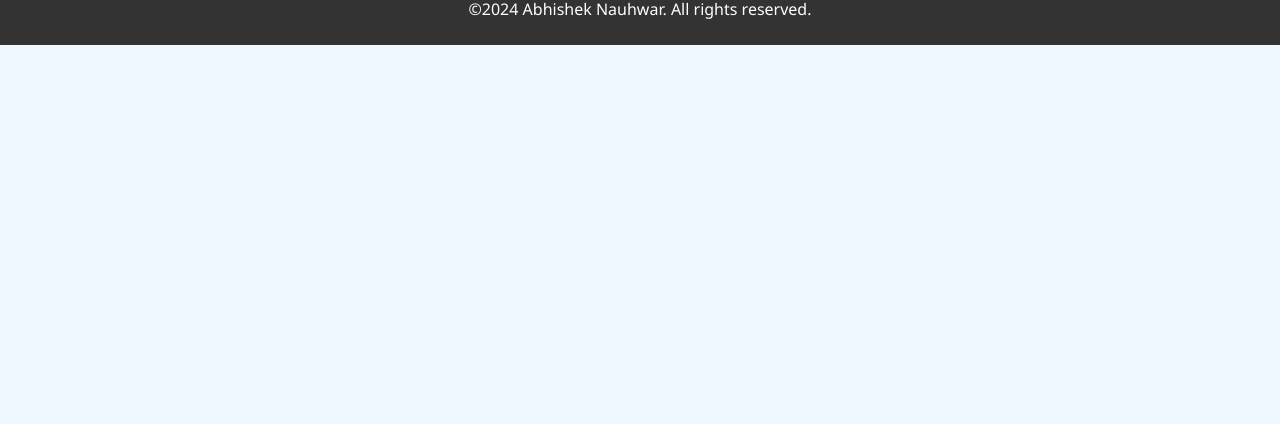
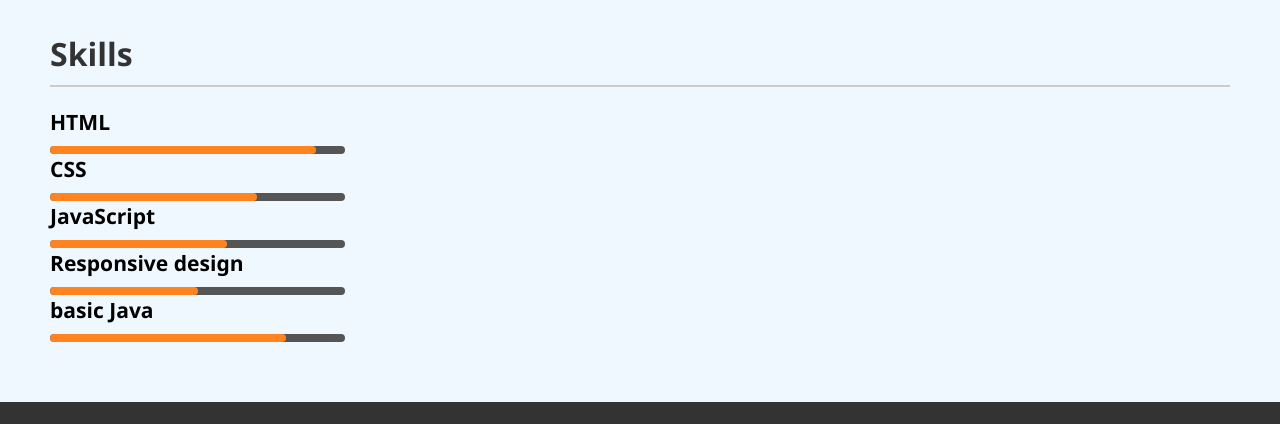
Before and after one commit to reallyabhishek/Portfolio, a plain HTML site: page index.html in a window 1280 px wide. Shown: the part 1094-1518 px from the top of the page. Before the commit the page ends 1139 px from the top, so only its background shows below. Drawn offline with Linux system fonts and the light colour scheme.

Commit message:
added skills

```diff
--- a/index.html
+++ b/index.html
@@ -14,7 +14,7 @@
         <navbar class="navbar">
             <a href="#" class="active">Portfolio</a>
             <a href="#education">Education</a>
-            <a href="#">Skills</a>
+            <a href="#skills">Skills</a>
             <a href="#">Projects</a>
         </navbar>
         <a href="#" class="Contact">Contact Me</a>
@@ -52,6 +52,42 @@
             <p>Completed: 2019</p>
         </div>
     </div>
+    <!-- skills section -->
+    <div class="skills" id="skills">
+        <h2>Skills</h2>
+        <div class="skills-container">
+            <div class="skill-item">
+                <h3>HTML</h3>
+                <div class="skill-bar">
+                    <div class="progress" style="width: 90%;"></div>
+                </div>
+            </div>
+            <div class="skill-item">
+                <h3>CSS</h3>
+                <div class="skill-bar">
+                    <div class="progress" style="width: 70%;"></div>
+                </div>
+            </div>
+            <div class="skill-item">
+                <h3>JavaScript</h3>
+                <div class="skill-bar">
+                    <div class="progress" style="width: 60%;"></div>
+                </div>
+            </div>
+            <div class="skill-item">
+            <h3>Responsive design</h3>
+            <div class="skill-bar">
+                <div class="progress" style="width: 50%;"></div>
+            </div>
+            </div>
+            <div class="skill-item">
+            <h3>basic Java</h3>
+            <div class="skill-bar">
+                <div class="progress" style="width: 80%;"></div>
+            </div>
+            </div>
+        </div>
+    </div>
     <div class="footer">
         <div class="footer-content">
             <p>Connect with me:</p>
--- a/style.css
+++ b/style.css
@@ -14,7 +14,6 @@
  }
  .header
  {
-    position: fixed;
     top: 0;
     left: 0;
     width: 100%;
@@ -222,3 +221,53 @@
 {
   color: rgb(255, 132, 32);
 }
+.skills
+{
+  padding: 20px;
+  /* text-align: center; */
+  margin: 30px;
+
+}
+.skills h2
+{
+  font-size: 2em;
+  color: #333;
+  margin-bottom: 20px;
+  padding-bottom: 10px;
+  border-bottom: 2px solid #ccc;
+}
+.skills-container
+{
+  /* display: flex; */
+
+  /* grid-template-rows: repeat(auto-fit, minmax(120px, 1fr)); */
+  gap: 15px;
+  border-radius: 8px;
+  font-size: 18px;
+  transition: transform 0.3s ease;
+}
+/* .skill-item:hover
+{
+  transform: scale(1.05);
+} */
+.skill-bar
+{
+  background-color: #555;
+  border-radius: 5px;
+  overflow: hidden;
+  margin-top: 10px;
+  height: 8px;
+}
+.progress
+{
+  background-color: rgb(255, 132, 32);
+  height: 100%;
+  width: 0;
+  border-radius: 5px;
+  transition: width 0.4s ease-in-out;
+}
+.skill-item
+{
+  max-width: 25%;
+
+}
```
